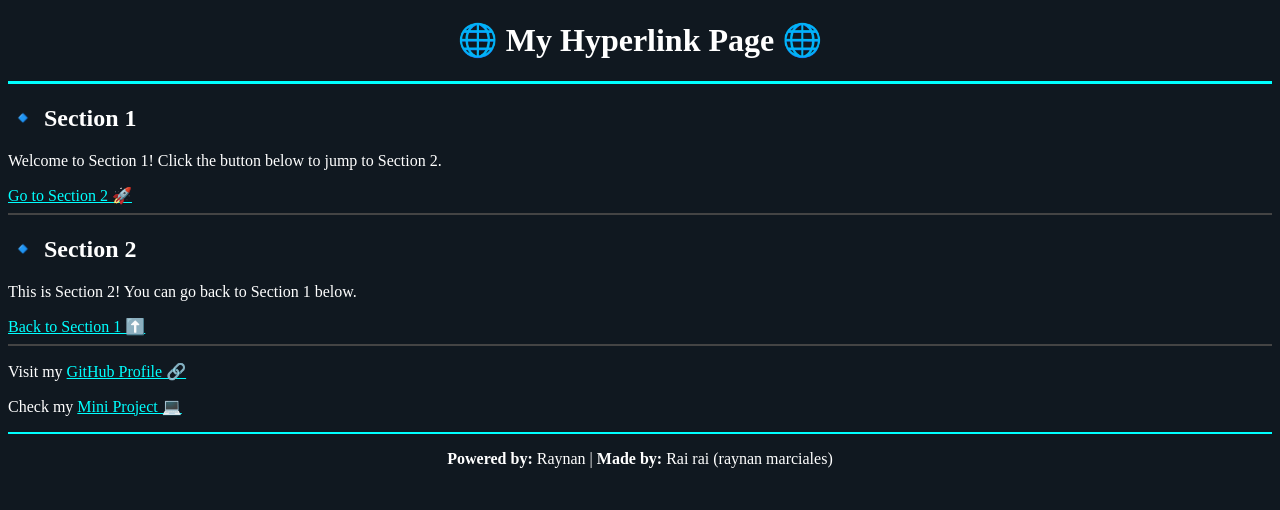
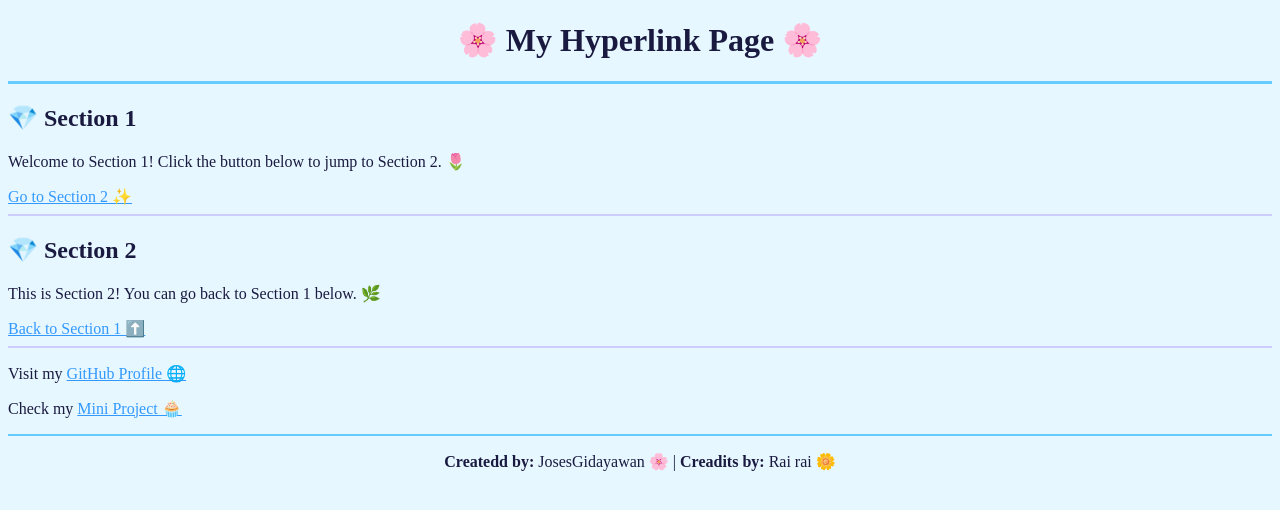
Before and after one commit to aujscgidayawanjoses-tech/web-dev-lab, a plain HTML site: page lab5/link.html in a window 1280 px wide. Drawn offline with Linux system fonts and the light colour scheme.

Commit message:
adding link

```diff
--- a/lab5/link.html
+++ b/lab5/link.html
@@ -1,52 +1,50 @@
 <!DOCTYPE html>
 <html>
 <head>
-    <title>Working with Hyperlinks</title>
+    <title>✨ My Hyperlink Page ✨</title>
 </head>
-<body bgcolor="#101820" text="white" link="#00ffff" vlink="#ff66ff" alink="#ffcc00">
+<body bgcolor="#e6f7ff" text="#1a1a40" link="#3399ff" vlink="#9966ff" alink="#ff99cc">
 
-    <h1 align="center">🌐 My Hyperlink Page 🌐</h1>
-    <hr color="#00ffff" size="3">
+    <h1 align="center">🌸 My Hyperlink Page 🌸</h1>
+    <hr color="#66ccff" size="3">
 
-    <h2 id="section1">🔹 Section 1</h2>
-    <p>Welcome to Section 1! Click the button below to jump to Section 2.</p>
+    <h2 id="section1">💎 Section 1</h2>
+    <p>Welcome to Section 1! Click the button below to jump to Section 2. 🌷</p>
     <a href="#section2"
-       onmouseover="this.style.color='yellow'; this.style.fontSize='18px';"
-       onmouseout="this.style.color='#00ffff'; this.style.fontSize='16px';">
-       Go to Section 2 🚀
+       onmouseover="this.style.color='#ff66cc'; this.style.fontSize='18px';"
+       onmouseout="this.style.color='#3399ff'; this.style.fontSize='16px';">
+       Go to Section 2 ✨
     </a>
-    <hr color="#444444">
+    <hr color="#ccccff">
 
-    <h2 id="section2">🔹 Section 2</h2>
-    <p>This is Section 2! You can go back to Section 1 below.</p>
+    <h2 id="section2">💎 Section 2</h2>
+    <p>This is Section 2! You can go back to Section 1 below. 🌿</p>
     <a href="#section1"
-       onmouseover="this.style.color='lime'; this.style.fontSize='18px';"
-       onmouseout="this.style.color='#00ffff'; this.style.fontSize='16px';">
+       onmouseover="this.style.color='#66cc66'; this.style.fontSize='18px';"
+       onmouseout="this.style.color='#3399ff'; this.style.fontSize='16px';">
        Back to Section 1 ⬆️
     </a>
-    <hr color="#444444">
+    <hr color="#ccccff">
 
     <p>
         Visit my
         <a href="https://github.com/aujscgidayawanjoses-tech" target="_blank"
-           onmouseover="this.style.color='orange'; this.style.fontSize='18px';"
-           onmouseout="this.style.color='#00ffff'; this.style.fontSize='16px';">
-           GitHub Profile 🔗
+           onmouseover="this.style.color='#ff9966'; this.style.fontSize='18px';"
+           onmouseout="this.style.color='#3399ff'; this.style.fontSize='16px';">
+           GitHub Profile 🌐
         </a>
     </p>
     <p>
         Check my
-     <a href="../mini-cafe-site/index.html"  target="activity-frame"
-           onmouseover="this.style.color='red'; this.style.fontSize='18px';"
-           onmouseout="this.style.color='#00ffff'; this.style.fontSize='16px';">
-           Mini Project 💻
+     <a href="../mini-cafe-site/index.html" target="activity-frame"
+           onmouseover="this.style.color='#66ccff'; this.style.fontSize='18px';"
+           onmouseout="this.style.color='#3399ff'; this.style.fontSize='16px';">
+           Mini Project 🧁
     </a>
-
-
     </p>
 
-    <hr color="#00ffff" size="2">
-    <p align="center"><b>Powered by:</b> Raynan | <b>Made by:</b> Rai rai (raynan marciales) </p>
+    <hr color="#66ccff" size="2">
+    <p align="center"><b>Createdd by:</b> JosesGidayawan 🌸 | <b>Creadits by:</b> Rai rai  🌼</p>
 
 </body>
 </html>
```
